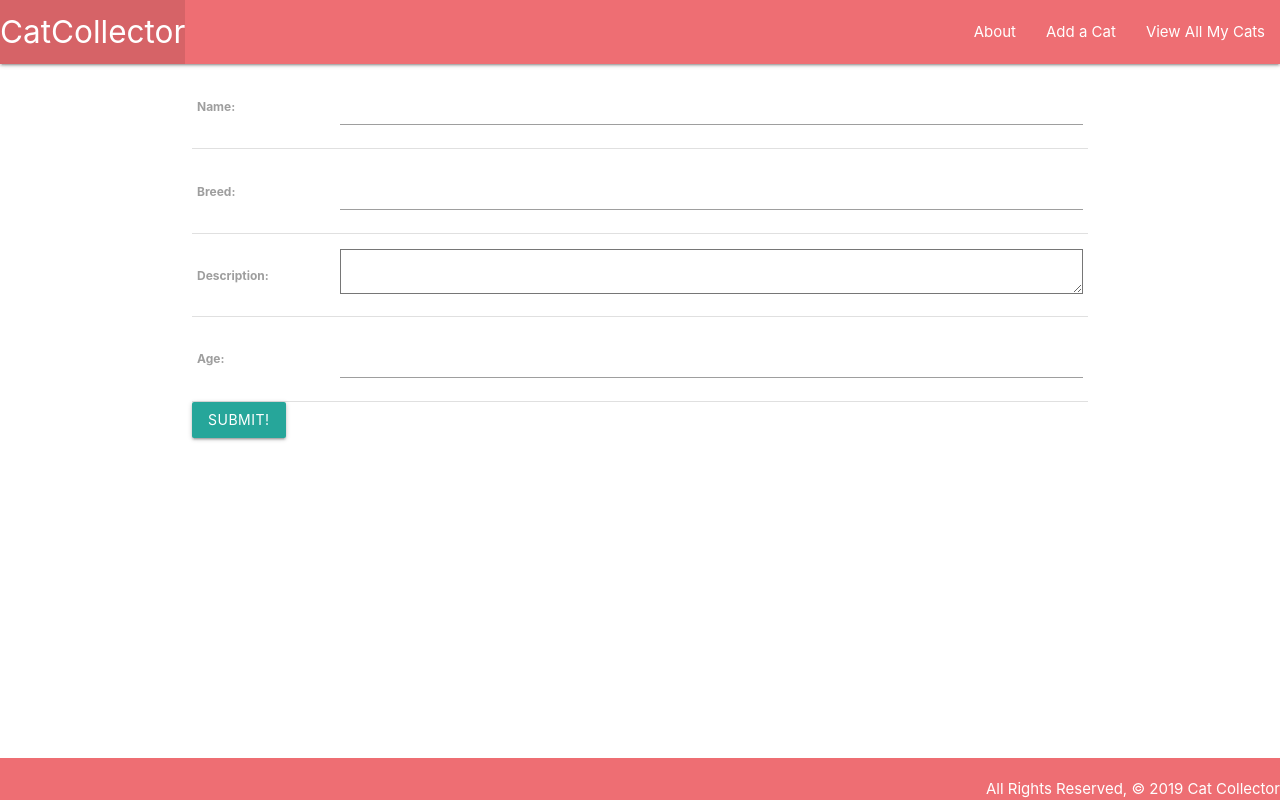
After one commit to jurgenstevens/catcollector, a Django app: page /cats/create/ in a window 1280 px wide. The commit adds this page. Run offline with Django 3.2, Linux system fonts and the light colour scheme.

Commit message:
Add create cat page with form.

```diff
--- a/main_app/templates/base.html
+++ b/main_app/templates/base.html
@@ -22,8 +22,9 @@
             </li>
         </ul>
         <ul class="right">
-            <li><a href="/about">About</a></li>
-            <li><a href="/cats">View All My Cats</a></li>
+          <li><a href="{% url 'about' %}">About</a></li>
+          <li><a href="{% url 'cats_create' %}">Add a Cat</a></li>
+          <li><a href="{% url 'index' %}">View All My Cats</a></li>
           </ul>
         </div>
       </nav>
--- /dev/null
+++ b/main_app/templates/main_app/cat_form.html
@@ -0,0 +1,13 @@
+
+{% extends 'base.html' %} {% block content %}
+<!-- Leaving the action empty makes the form post to the same url used to display it -->
+<form action="" method="post">
+  <!-- Django requires the following for security purposes -->
+  {% csrf_token %}
+  <table>
+    <!-- Render the inputs inside of <tr>s & <td>s -->
+    {{ form.as_table }}
+  </table>
+  <input type="submit" value="Submit!" class="btn" />
+</form>
+{% endblock %}
--- a/main_app/urls.py
+++ b/main_app/urls.py
@@ -8,4 +8,5 @@ urlpatterns = [
   path('about/', views.about, name='about'),
   path('cats/', views.cats_index, name='index'),
   path('cats/<int:cat_id>/', views.cats_detail, name='detail'),
+  path('cats/create/', views.CatCreate.as_view(), name='cats_create'),
 ]
--- a/main_app/views.py
+++ b/main_app/views.py
@@ -1,5 +1,6 @@
 
 from django.shortcuts import render
+from django.views.generic.edit import CreateView
 from .models import Cat
 
 # Define the home view
@@ -16,3 +17,7 @@ def cats_index(request):
 def cats_detail(request, cat_id):
   cat = Cat.objects.get(id=cat_id)
   return render(request, 'cats/detail.html', { 'cat': cat })
+
+class CatCreate(CreateView):
+  model = Cat
+  fields = ['name', 'breed', 'description', 'age']
```
